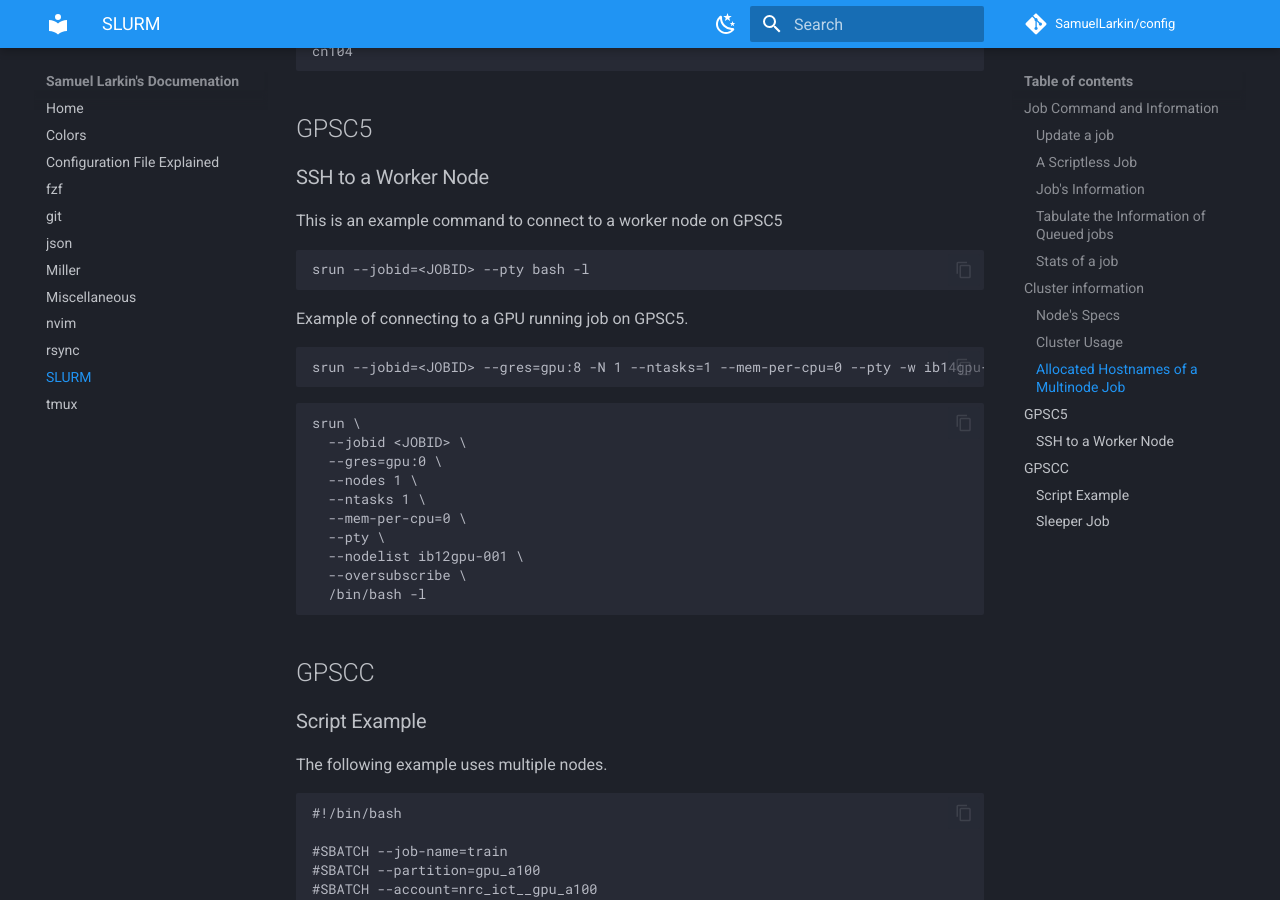
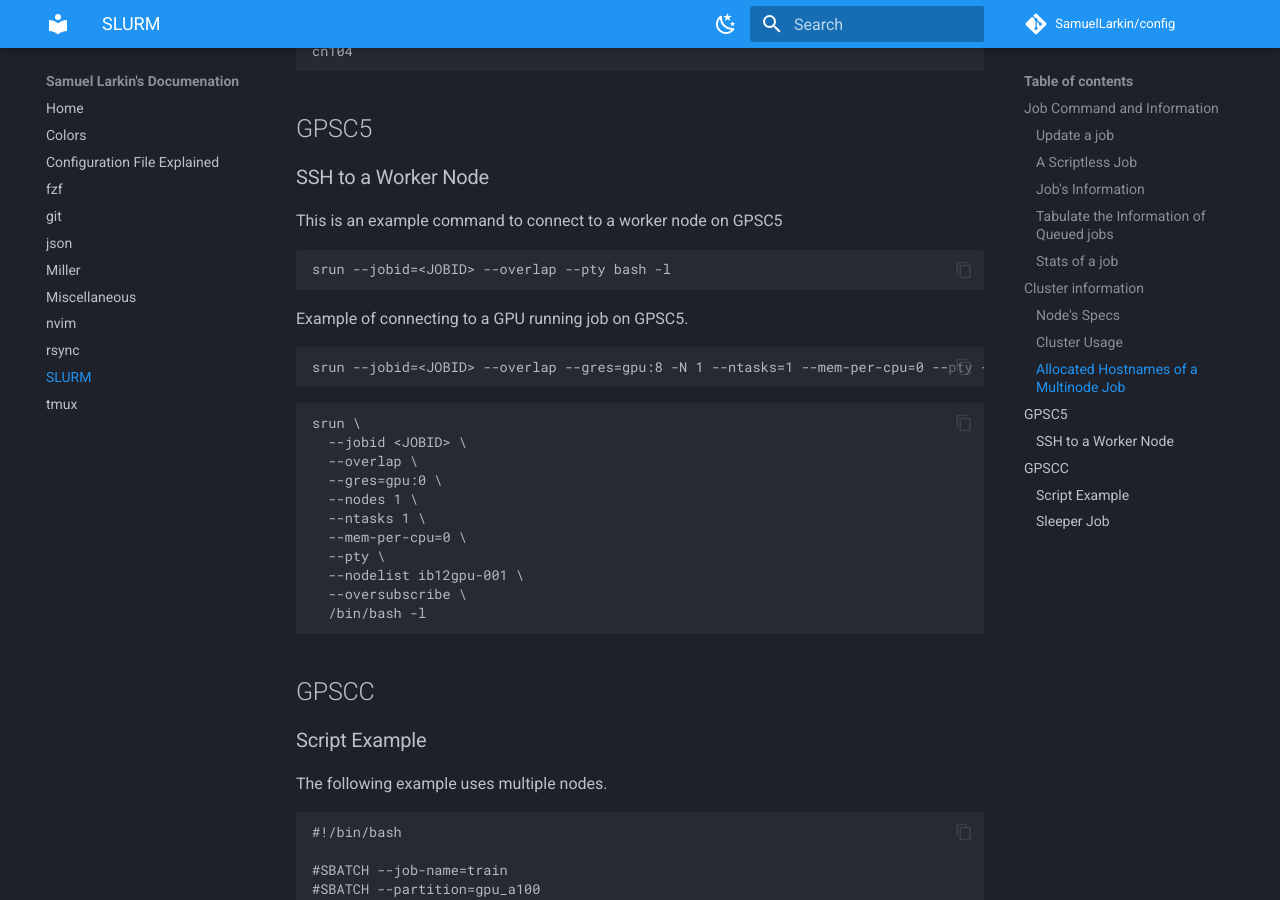
Before and after one commit to SamuelLarkin/config, an MkDocs documentation site: the page built from docs/slurm.md, in a window 1280 px wide and 900 px high, scrolled down 4261 px. Built offline with MkDocs 1.6.1 and Material for MkDocs 9.7.7, drawn with Linux system fonts in a browser that asks for light colours; comment, search, counter and statistics services are not loaded; the version menu is left out.

Commit message:
doc: use --overlap to share resources between job and ssh

````diff
--- a/docs/slurm.md
+++ b/docs/slurm.md
@@ -225,18 +225,19 @@ cn104
 This is an example command to connect to a worker node on GPSC5
 
 ```sh
-srun --jobid=<JOBID> --pty bash -l
+srun --jobid=<JOBID> --overlap --pty bash -l
 ```
 
 Example of connecting to a GPU running job on GPSC5.
 
 ```sh
-srun --jobid=<JOBID> --gres=gpu:8 -N 1 --ntasks=1 --mem-per-cpu=0 --pty -w ib14gpu-001 -s /bin/bash -l
+srun --jobid=<JOBID> --overlap --gres=gpu:8 -N 1 --ntasks=1 --mem-per-cpu=0 --pty -w ib14gpu-001 -s /bin/bash -l
 ```
 
 ```sh
 srun \
   --jobid <JOBID> \
+  --overlap \
   --gres=gpu:0 \
   --nodes 1 \
   --ntasks 1 \
````
